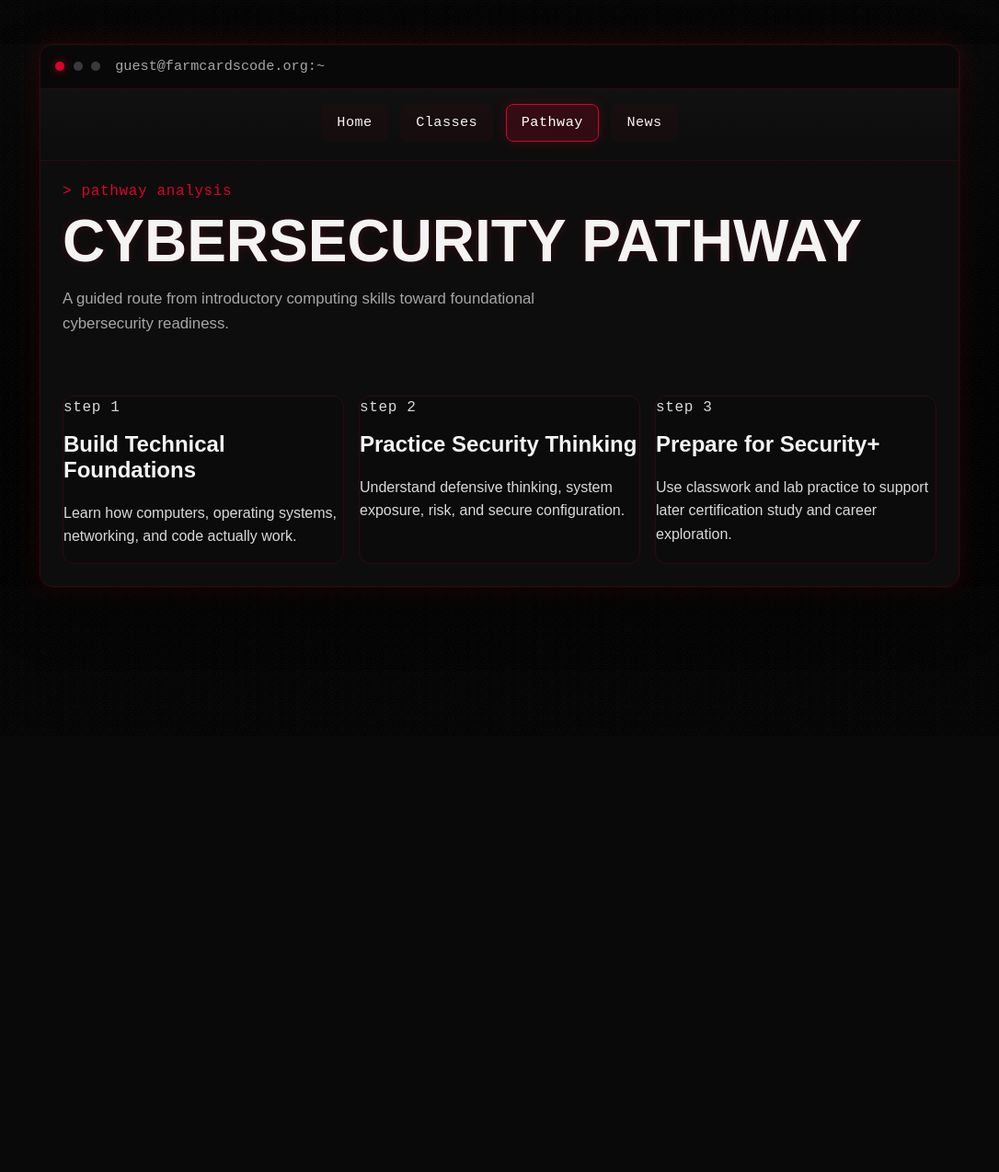
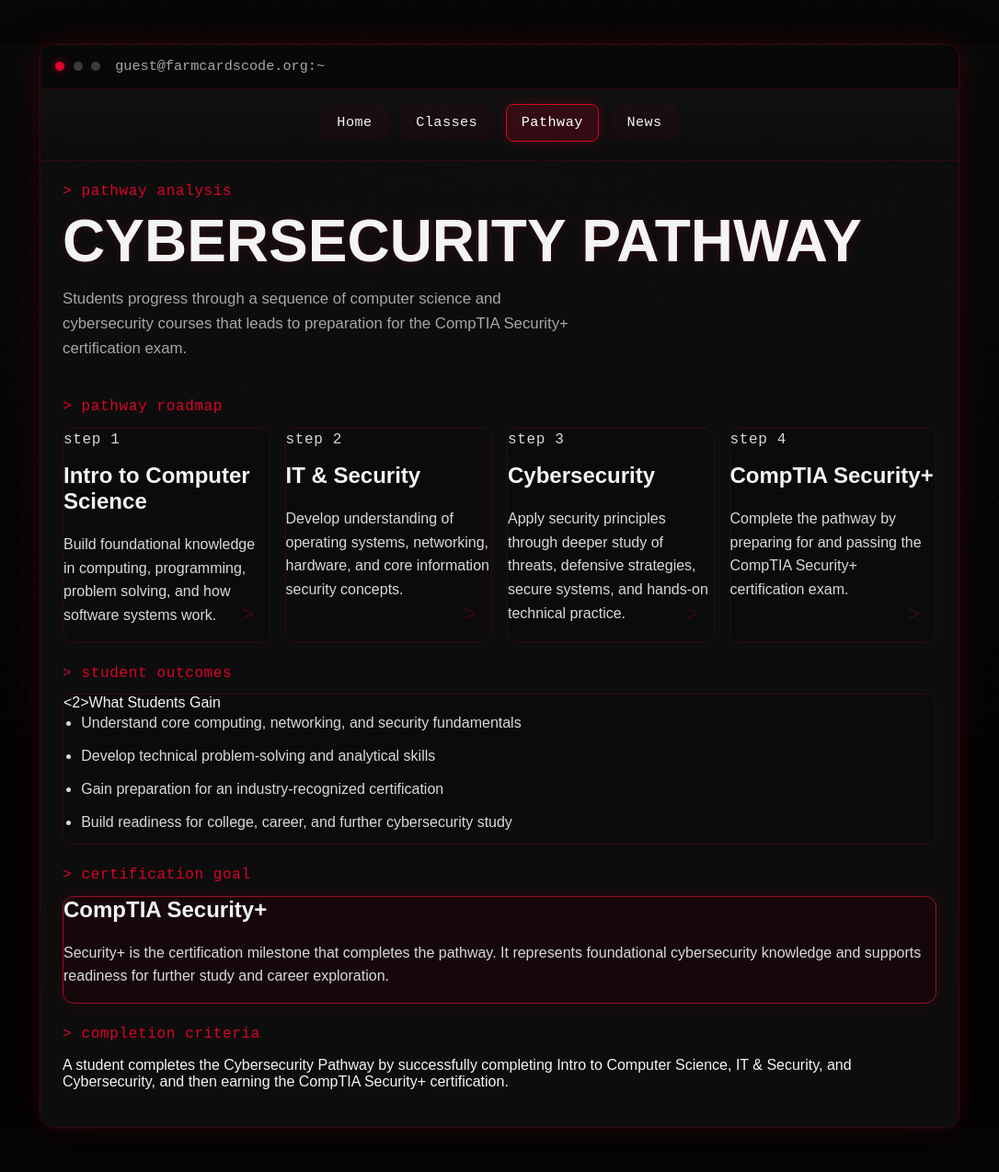
Before and after one commit to FarmCardsCode/www-farmcardscode, a Flask app: page /pathway in a window 1280 px wide. Shown: the whole page at 92% size, without its empty margins (97-1183 px from the left). Before the commit the page ends 639 px from the top, so only its background shows below. Run offline with Flask 3, Linux system fonts and the light colour scheme.

Commit message:
Update class and pathway page content
Also updated the style.css to include new layout changes.

```diff
--- a/app/routes.py
+++ b/app/routes.py
@@ -30,7 +30,71 @@ def classes():
 
 @bp.get("/pathway")
 def pathway():
-    return render_template("pathway.html")
+    pathway_intro = {
+        "headline": "Cybersecurity Pathway",
+        "subtitle": (
+            "Students progress through a sequence of computer science and "
+            "cybersecurity courses that leads to preparation for the "
+            "CompTIA Security+ certification exam."
+        )
+    }
+
+    steps = [
+        {
+            "step": "Step 1",
+            "title": "Intro to Computer Science",
+            "body": (
+                "Build foundational knowledge in computing, programming, "
+                "problem solving, and how software systems work."
+            )
+        },
+        {
+            "step": "Step 2",
+            "title": "IT & Security",
+            "body": (
+                "Develop understanding of operating systems, networking, "
+                "hardware, and core information security concepts."
+            )
+        },
+        {
+            "step": "Step 3",
+            "title": "Cybersecurity",
+            "body": (
+                "Apply security principles through deeper study of threats, "
+                "defensive strategies, secure systems, and hands-on technical practice."
+            )
+        },
+        {
+            "step": "Step 4",
+            "title": "CompTIA Security+",
+            "body": (
+                "Complete the pathway by preparing for and passing the "
+                "CompTIA Security+ certification exam."
+            )
+        },
+    ]
+
+    outcomes = [
+        "Understand core computing, networking, and security fundamentals",
+        "Develop technical problem-solving and analytical skills",
+        "Gain preparation for an industry-recognized certification",
+        "Build readiness for college, career, and further cybersecurity study",
+    ]
+
+    completion = (
+        "A student completes the Cybersecurity Pathway by successfully completing "
+        "Intro to Computer Science, IT & Security, and Cybersecurity, and then "
+        "earning the CompTIA Security+ certification."
+    )
+
+
+    return render_template(
+        "pathway.html",
+        pathway_intro=pathway_intro,
+        steps=steps,
+        outcomes=outcomes,
+        completion=completion,
+    )
 
 @bp.get("/news")
 def news():
--- a/app/static/css/style.css
+++ b/app/static/css/style.css
@@ -244,3 +244,53 @@ body {
   background: rgba(217, 4, 41, 0.18);
   box-shadow: 0 0 14px rgba(217, 4, 41, 0.2);
 }
+
+.section-block {
+  padding: 0 1.5rem 1.5rem;
+}
+
+.section-label {
+  margin: 0 0 0.85rem 0;
+  color: var(--red);
+  font-family: "Courier New", Courier, monospace;
+  letter-spacing: 0.04em;
+}
+
+.roadmap-grid {
+  display: grid;
+  gap: 1rem;
+  grid-template-columns: repeat(auto-fit, minmax(220px, 1fr));
+}
+
+.roadmap-card {
+  position: relative;
+}
+
+.roadmap-card::after {
+  content: ">";
+  position: absolute;
+  right: 1rem;
+  bottom: 1rem;
+  color: rgba(217, 4, 41, 0.2);
+  font-family: "Courier New", Courier, monospace;
+  font-size: 1.5rem;
+}
+
+.highlight-card {
+  border-color: var(--red-dim);
+  box-shadow:
+    inset 0 0 0 1px rgba(217, 4, 41, 0.08),
+    0 0 20px rgba(217, 4, 41, 0.12);
+  background: rgba(24, 8, 10, 0.86);
+}
+
+.outcome-list {
+  margin: 0;
+  padding-left: 1.2rem;
+}
+
+.outcome-list li {
+  margin-bottom: 0.65rem;
+  line-height: 1.6;
+  color: #d9d9d9;
+}
--- a/app/templates/pathway.html
+++ b/app/templates/pathway.html
@@ -4,29 +4,51 @@
 {% block content %}
 <section class="hero">
   <p class="prompt">&gt; pathway analysis</p>
-  <h1>Cybersecurity Pathway</h1>
-  <p class="subtitle">
-    A guided route from introductory computing skills toward foundational cybersecurity readiness.
-  </p>
+  <h1>{{ pathway_intro.headline }}</h1>
+  <p class="subtitle">{{ pathway_intro.subtitle }}</p>
 </section>
 
-<section class="grid">
+<section class="section-block">
+  <p class="section-label">&gt; pathway roadmap</p>
+  <div class="roadmap-grid">
+    {% for item in steps %}
+    <article class="card roadmap-card {% if item.title == 'CompTIA Securit+' %}highlight-card{% endif %}">
+      <p class="label">{{ item.step }}</p>
+      <h2>{{ item.title }}</h2>
+      <p>{{ item.body }}</p>
+    </article>
+    {% endfor %}
+  </div>
+</section>
+
+<section class="section-block">
+  <p class="section-label">&gt; student outcomes</p>
   <div class="card">
-    <p class="label">STEP 1</p>
-    <h2>Build Technical Foundations</h2>
-    <p>Learn how computers, operating systems, networking, and code actually work.</p>
+    <2>What Students Gain</h2>
+    <ul class="outcome-list">
+      {% for outcome in outcomes %}
+      <li>{{ outcome }}</li>
+      {% endfor %}
+    </ul>
   </div>
+</section>
 
-  <div class="card">
-    <p class="label">STEP 2</p>
-    <h2>Practice Security Thinking</h2>
-    <p>Understand defensive thinking, system exposure, risk, and secure configuration.</p>
+<section class="section-block">
+  <p class="section-label">&gt; certification goal</p>
+  <div class="card highlight-card">
+    <h2>CompTIA Security+</h2>
+    <p>
+      Security+ is the certification milestone that completes the pathway.
+      It represents foundational cybersecurity knowledge and supports readiness
+      for further study and career exploration.
+    </p>
   </div>
+</section>
 
-  <div class="card">
-    <p class="label">STEP 3</p>
-    <h2>Prepare for Security+</h2>
-    <p>Use classwork and lab practice to support later certification study and career exploration.</p>
+<section class="section-block">
+  <p class="section-label">&gt; completion criteria</p>
+  <div class="fotter-panel">
+    <p>{{ completion }}</p>
   </div>
 </section>
 {% endblock %}
```
Also changed, not shown: app/templates/classes.html (+9 -9 lines).
